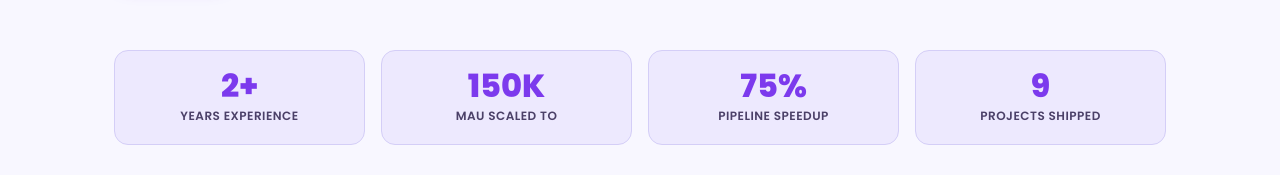
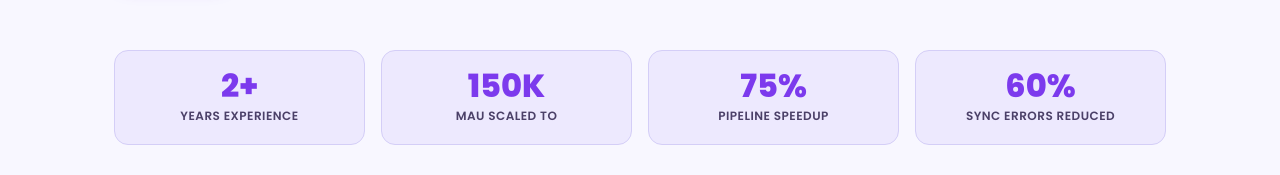
Before and after one commit to JamesUdy/Udhay_Prakash_Portfolio, a React (Vite) app: page /about in a window 1280 px wide. Shown: the part 530-705 px from the top of the page. Built offline with nearby package versions, Linux system fonts and the light colour scheme.

Commit message:
feat: count-up stat animation, fix AWS icon color, clean icon filters (white dark / black light), fix navbar scroll hide

```diff
--- a/src/App.tsx
+++ b/src/App.tsx
@@ -103,7 +103,7 @@ export default function App() {
   return (
     <ThemeProvider>
       <BrowserRouter>
-        <div className="relative min-h-screen bg-[var(--color-bg)]">
+        <div className="relative min-h-screen bg-[var(--color-bg)] pb-32">
           {!bulbDone && <BulbLoader onComplete={() => setBulbDone(true)} />}
           {bulbDone && (
             <>
--- a/src/components/About/About.tsx
+++ b/src/components/About/About.tsx
@@ -1,4 +1,4 @@
-import { useRef } from 'react';
+import { useRef, useEffect, useState } from 'react';
 import { motion, useInView } from 'framer-motion';
 import { Link } from 'react-router-dom';
 import './About.css';
@@ -13,16 +13,44 @@ const stagger = {
   show:   { transition: { staggerChildren: 0.12 } },
 };
 
-const stats = [
-  { value: '2+',   label: 'Years Experience' },
-  { value: '150K', label: 'MAU Scaled To' },
-  { value: '75%',  label: 'Pipeline Speedup' },
-  { value: '9',    label: 'Projects Shipped' },
+// numeric target, suffix shown after count, display label
+const stats: { end: number; suffix: string; label: string }[] = [
+  { end: 2,   suffix: '+',  label: 'Years Experience'   },
+  { end: 150, suffix: 'K',  label: 'MAU Scaled To'      },
+  { end: 75,  suffix: '%',  label: 'Pipeline Speedup'   },
+  { end: 60,  suffix: '%',  label: 'Sync Errors Reduced'},
 ];
 
+function CountUp({ end, suffix, active }: { end: number; suffix: string; active: boolean }) {
+  const [count, setCount] = useState(0);
+
+  useEffect(() => {
+    if (!active) return;
+    let start = 0;
+    const duration = 1400;
+    const step = 16;
+    const steps = duration / step;
+    const increment = end / steps;
+    const timer = setInterval(() => {
+      start += increment;
+      if (start >= end) {
+        setCount(end);
+        clearInterval(timer);
+      } else {
+        setCount(Math.floor(start));
+      }
+    }, step);
+    return () => clearInterval(timer);
+  }, [active, end]);
+
+  return <>{count}{suffix}</>;
+}
+
 export default function About() {
-  const ref = useRef<HTMLDivElement>(null);
-  const inView = useInView(ref, { once: true, margin: '-80px' });
+  const ref     = useRef<HTMLDivElement>(null);
+  const inView  = useInView(ref, { once: true, margin: '-80px' });
+  const statsRef = useRef<HTMLDivElement>(null);
+  const statsInView = useInView(statsRef, { once: true, margin: '-40px' });
 
   return (
     <section className="about-root" ref={ref}>
@@ -83,6 +111,7 @@ export default function About() {
 
       {/* ── Stats strip ── */}
       <motion.div
+        ref={statsRef}
         className="about-stats"
         variants={stagger}
         initial="hidden"
@@ -90,7 +119,9 @@ export default function About() {
       >
         {stats.map((s) => (
           <motion.div key={s.label} variants={fadeUp} className="about-stat">
-            <span className="about-stat-value">{s.value}</span>
+            <span className="about-stat-value">
+              <CountUp end={s.end} suffix={s.suffix} active={statsInView} />
+            </span>
             <span className="about-stat-label">{s.label}</span>
           </motion.div>
         ))}
--- a/src/components/Skills/skills.css
+++ b/src/components/Skills/skills.css
@@ -97,6 +97,13 @@
   width: 36px;
   height: 36px;
   object-fit: contain;
+  /* Dark mode: icons are black paths → invert to white */
+  filter: invert(1);
+  transition: filter 0.18s ease;
+}
+
+:root[data-theme='light'] .skill-card-icon {
+  filter: none;
 }
 
 .skill-card-label {
@@ -130,4 +137,9 @@
   width: 18px;
   height: 18px;
   object-fit: contain;
+  filter: invert(1);
 }
+
+:root[data-theme='light'] .skills-marquee-icon {
+  filter: none;
+}
--- a/src/hooks/useScrollDirection.ts
+++ b/src/hooks/useScrollDirection.ts
@@ -11,6 +11,11 @@ export function useScrollDirection(threshold = 10): ScrollDirection {
 
     const handler = () => {
       const currentY = window.scrollY;
+      if (currentY < threshold) {
+        setDirection('up');
+        lastY.current = currentY;
+        return;
+      }
       const delta = currentY - lastY.current;
       if (Math.abs(delta) < threshold) return;
       setDirection(delta > 0 ? 'down' : 'up');
```
Also changed, not shown: src/assets/icons/aws.svg.
